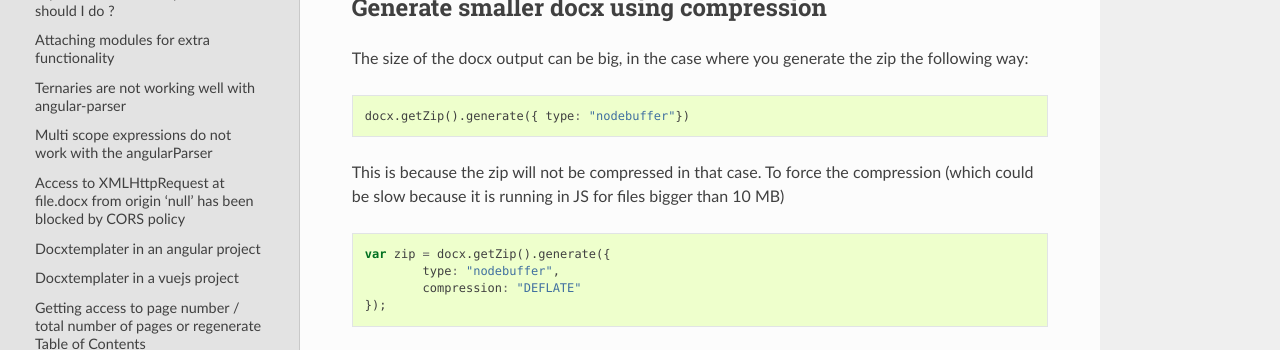
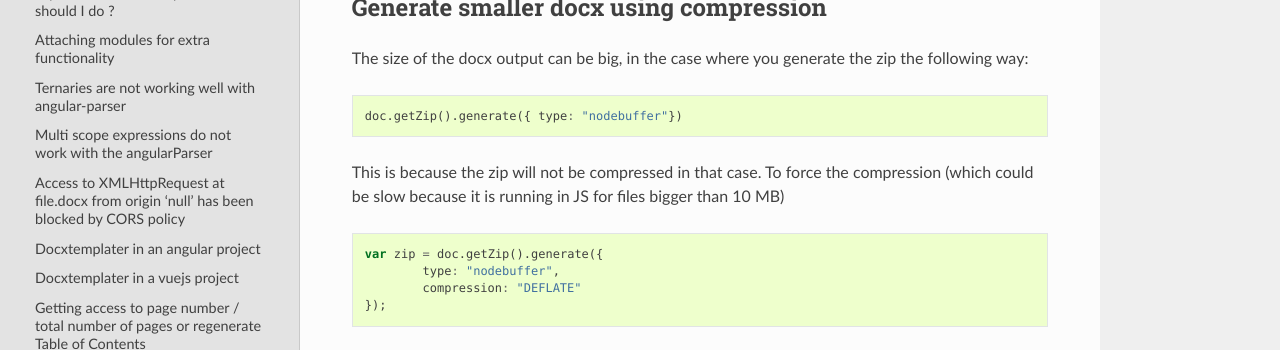
Before and after one commit to open-xml-templating/docxtemplater, a Sphinx documentation site: the page built from docs/source/faq.rst, in a window 1280 px wide and 900 px high. Shown: the part 444-794 px from the top of the window. Built offline with Sphinx 7.4.7 and the Read the Docs theme 2.0.0, drawn with Linux system fonts in a browser that asks for light colours.

Commit message:
docs:issue#516 fix typo from docx to doc
as discussed here https://github.com/open-xml-templating/docxtemplater/pull/518#discussion_r428711221

```diff
--- a/docs/source/faq.rst
+++ b/docs/source/faq.rst
@@ -30,13 +30,13 @@ The size of the docx output can be big, in the case where you generate the zip t
 
 .. code-block:: javascript
 
-    docx.getZip().generate({ type: "nodebuffer"})
+    doc.getZip().generate({ type: "nodebuffer"})
 
 This is because the zip will not be compressed in that case. To force the compression (which could be slow because it is running in JS for files bigger than 10 MB)
 
 .. code-block:: javascript
 
-    var zip = docx.getZip().generate({
+    var zip = doc.getZip().generate({
             type: "nodebuffer",
             compression: "DEFLATE"
     });
```
